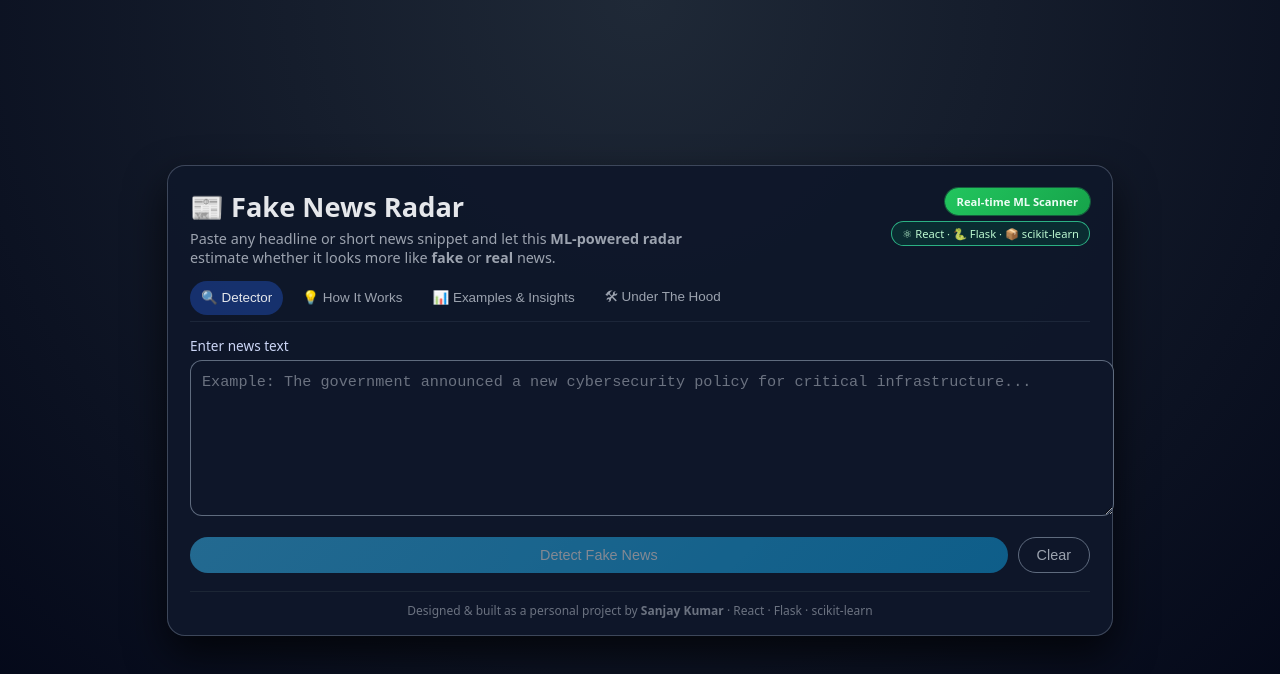
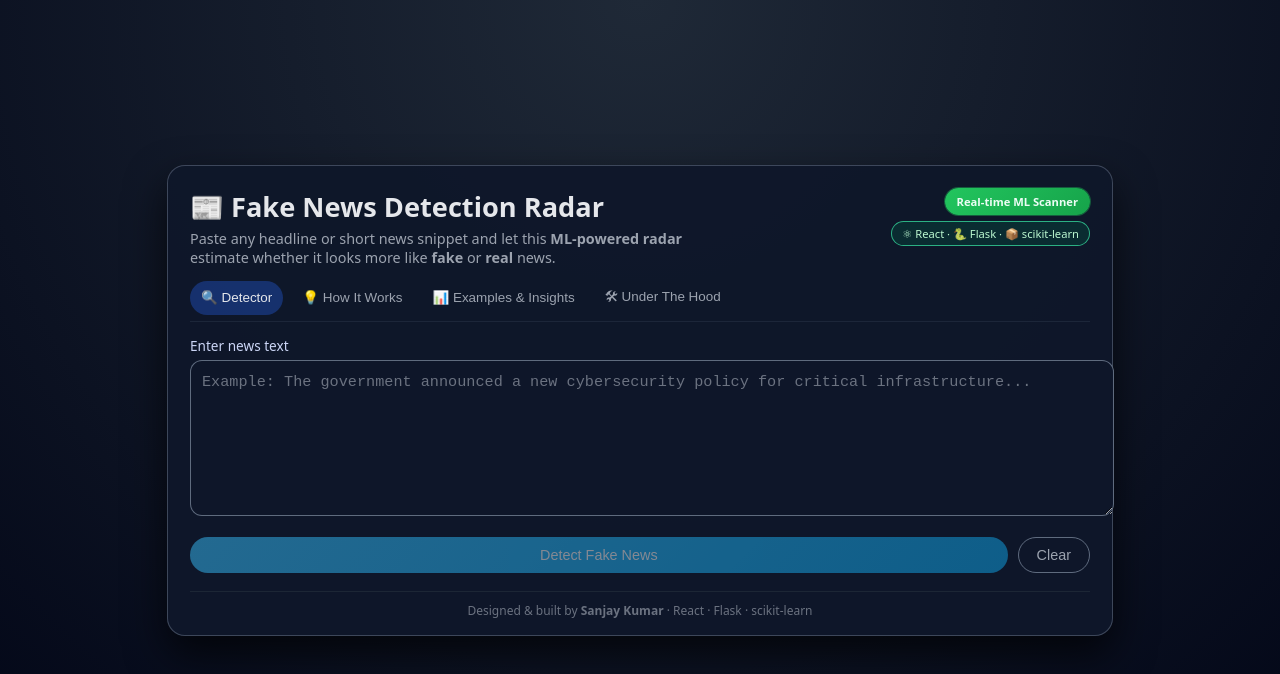
Before and after one commit to SanjayTummala/Fake-News-Detection-using-ML-and-NLP, a React (Create React App) app in the folder frontend/: page / in a window 1280 px wide. Shown: the top 674 px of the page. Built offline with nearby package versions, Linux system fonts and the light colour scheme; no server answers.

Commit message:
Update copy to product-style Fake News Radar with examples

```diff
--- a/frontend/src/App.js
+++ b/frontend/src/App.js
@@ -62,7 +62,7 @@ function App() {
           {/* Header */}
           <header className="card-header">
             <div>
-              <h1>📰 Fake News Radar</h1>
+              <h1>📰 Fake News Detection Radar</h1>
               <p className="subtitle">
                 Paste any headline or short news snippet and let this{" "}
                 <strong>ML-powered radar</strong> estimate whether it looks more
@@ -364,7 +364,7 @@ function App() {
           {/* Footer */}
           <footer className="footer">
             <span>
-              Designed & built as a personal project by{" "}
+              Designed & built by{" "}
               <strong>Sanjay Kumar</strong> · React · Flask · scikit-learn
             </span>
           </footer>
```
